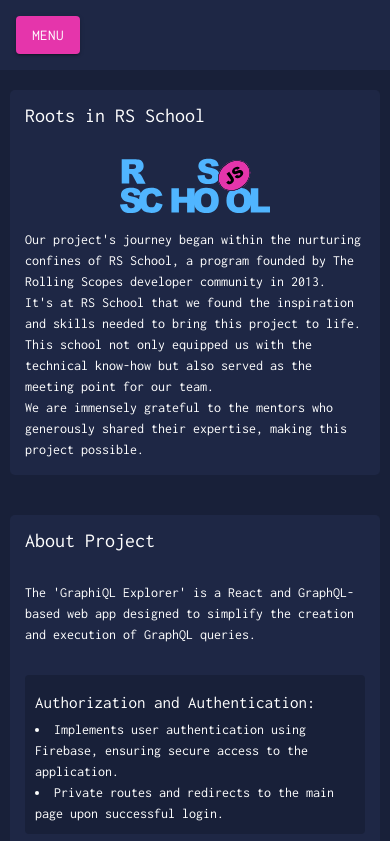
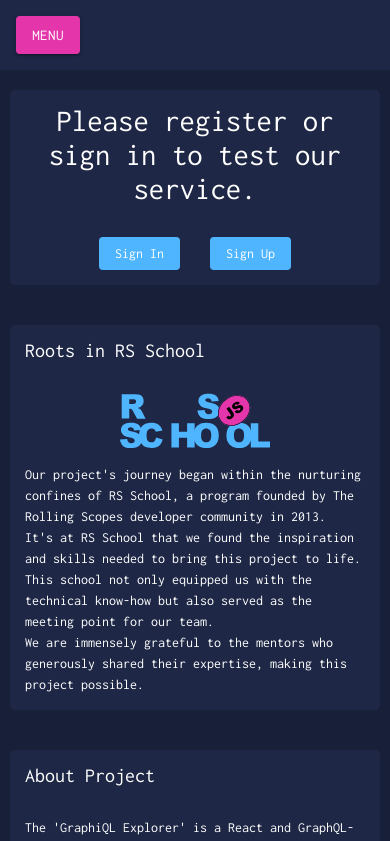
Before and after one commit to vstezhko/graphiql-app, a React (Vite) app: page / in a window 390 px wide. Shown: the top 841 px of the page. Built offline with nearby package versions, Linux system fonts and the light colour scheme; no server answers.

Commit message:
GE-26 feat: add links to main. Fix styles

```diff
--- a/src/languages/en.json
+++ b/src/languages/en.json
@@ -95,5 +95,7 @@
   "equippedWithTechnicalKnowHow": "This school not only equipped us with the technical know-how but also",
   "servedAsMeetingPoint": "served as the meeting point for our team.",
   "immenselyGratefulToMentors": "We are immensely grateful to the mentors who",
-  "generouslySharedTheirExpertise": "generously shared their expertise, making this project possible."
+  "generouslySharedTheirExpertise": "generously shared their expertise, making this project possible.",
+  "pleaseRegisterOrSignIn": "Please register or sign in to test our service.",
+  "ifAlreadySignedIn": "You are already logged in, go to the main page and enjoy!"
 }
--- a/src/languages/ru.json
+++ b/src/languages/ru.json
@@ -85,7 +85,7 @@
   "aboutProject": "О проекте",
   "rootsInRschool": "Корни в RS School",
   "meetOurTeam": "Познакомьтесь с нашей командой",
-  "ourTeamExcellence": "Наша команда разработчиков выделяется активным и эффективным общением. Мы проводили регулярные встречи, обсуждали наши идеи и делились bewt практиками, что позволило нам прийти к консенсусу и создать продукт высокого качества. Наша открытость к обратной связи и способность работать в команде сделали наш проект успешным и удовлетворили потребности наших клиентов.",
+  "ourTeamExcellence": "Наша команда разработчиков выделяется активным и эффективным общением. Мы проводили регулярные встречи, обсуждали наши идеи и делились лучшими практиками, что позволило нам прийти к консенсусу и создать продукт высокого качества. Наша открытость к обратной связи и способность работать в команде сделали наш проект успешным и удовлетворили потребности наших клиентов.",
   "rsSchoolLogoAlt": "rs-logo",
   "projectJourney": "Наш проект начал свой путь под заботливым крылом RS School, программы, основанной",
   "rollingScopesCommunity": "сообществом разработчиков The Rolling Scopes",
@@ -95,5 +95,7 @@
   "equippedWithTechnicalKnowHow": "Эта школа не только снабдила нас техническими навыками, но также",
   "servedAsMeetingPoint": "служила местом встреч для нашей команды.",
   "immenselyGratefulToMentors": "Мы безмерно благодарны нашим наставникам, которые",
-  "generouslySharedTheirExpertise": "щедро делились своим опытом, сделав этот проект возможным."
+  "generouslySharedTheirExpertise": "щедро делились своим опытом, сделав этот проект возможным.",
+  "pleaseRegisterOrSignIn": "Пожалуйста, зарегистрируйтесь или войдите, чтобы протестировать наш сервис.",
+  "ifAlreadySignedIn": "Вы уже залогинены, переходите скорее на главную страницу и наслаждайтесь!"
 }
--- a/src/pages/welcomPage/WelcomePage.tsx
+++ b/src/pages/welcomPage/WelcomePage.tsx
@@ -3,6 +3,9 @@
 import { KeyFeaturesSection } from '../../styles/components/mainPageComponents/KeyFeaturesSection.tsx';
 import { useContext, useMemo } from 'react';
 import { LanguageContext } from '../../context/LanguageContext.tsx';
+import { Link } from 'react-router-dom';
+import { useSelector } from 'react-redux';
+import { RootState } from '../../store/store.ts';
 
 type SkillItem = [string, number];
 
@@ -157,12 +160,36 @@
 
 const WelcomePage = () => {
   const { language, dictionary } = useContext(LanguageContext);
+  const { status } = useSelector((state: RootState) => state.isLoggedIn);
   const data = useMemo(
     () => (language === 'en' ? TeamMembersDataEn : TeamMembersDataRu),
     [language]
   );
   return (
     <div className="page__content welcome-page">
+      <div className="welcome-page__main-info links">
+        <h2>
+          {!status
+            ? dictionary.pleaseRegisterOrSignIn
+            : dictionary.ifAlreadySignedIn}
+        </h2>
+        <div className="welcome-page__links">
+          {!status ? (
+            <>
+              <Link className="header__link" to={'/signIn'}>
+                {dictionary.signIn}
+              </Link>
+              <Link className="header__link" to={'/signUp'}>
+                {dictionary.signUp}
+              </Link>
+            </>
+          ) : (
+            <Link className="header__link" to={'/main'}>
+              {dictionary.mainPage}
+            </Link>
+          )}
+        </div>
+      </div>
       <div className="welcome-page__main-info">
         <h3>{dictionary.rootsInRschool}</h3>
         <ThanksSection />
--- a/src/styles/components/inputs/TextInput.scss
+++ b/src/styles/components/inputs/TextInput.scss
@@ -2,7 +2,7 @@
   font-size: 1.6rem;
 
   @media (max-width: 768px) {
-    font-size: 14px;
+    font-size: 1.4rem;
   }
 
   &__input {
@@ -15,14 +15,17 @@
     background-color: $color-secondary;
     position: relative;
     color: $color-additional;
+    font-size: 1.6rem;
     @include transitionAll;
 
-    @media (hover:hover) {
-
+    @media (hover: hover) {
       &:hover {
         border: 1px solid $color-hovered;
       }
+    }
 
+    @media (max-width: 768px) {
+      font-size: 1.4rem;
     }
 
     &:focus-visible {
@@ -32,12 +35,10 @@
     &_error {
       border: 1px solid $color-button;
 
-      @media (hover:hover) {
-
+      @media (hover: hover) {
         &:hover {
           border: 1px solid $color-hovered;
         }
-
       }
     }
   }
@@ -47,8 +48,12 @@
     width: 2rem;
     height: 2rem;
     cursor: pointer;
-    top: 3.2rem;
+    top: 3.8rem;
     right: 1rem;
+
+    @media (max-width: 768px) {
+      top: 3.2rem;
+    }
   }
 }
 
--- a/src/styles/components/mainPageComponents/TeamMember.scss
+++ b/src/styles/components/mainPageComponents/TeamMember.scss
@@ -11,7 +11,6 @@
     display: flex;
     flex-direction: column;
     gap: 15px;
-    line-height: 1.5rem;
     flex: 1;
   }
 
@@ -80,6 +79,10 @@
       text-transform: capitalize;
     }
 
+    .MuiSlider-valueLabelOpen {
+      padding: 0.5rem;
+      font-size: 1.4rem;
+    }
   }
 
   .team-member__contributions-range {
--- a/src/styles/pages/welcome-page/WelcomePage.scss
+++ b/src/styles/pages/welcome-page/WelcomePage.scss
@@ -7,32 +7,43 @@
     margin: 0 10px;
   }
 
+  &__links {
+    width: 100%;
+    display: flex;
+    justify-content: center;
+    gap: 30px;
+  }
+
   &__main-info {
     background-color: $color-secondary;
     border-radius: 5px;
     color: $color-font;
 
-    &> * {
+    & > * {
       padding: 15px;
+    }
+
+    &.links {
+      display: flex;
+      justify-content: center;
+      align-items: center;
+      flex-direction: column;
+      text-align: center;
     }
   }
 
   &__item {
-
     & h3 {
       margin-bottom: 15px;
     }
 
     & p {
       margin-bottom: 1rem;
-      line-height: 1.5rem;
 
       .indent {
         margin-left: 10px;
       }
-
     }
-
   }
 
   &__team-members {
@@ -43,11 +54,8 @@
   }
 
   @include medium-mobile {
-
     &__team-members {
       padding: 10px 0;
     }
-
   }
-
 }
```
